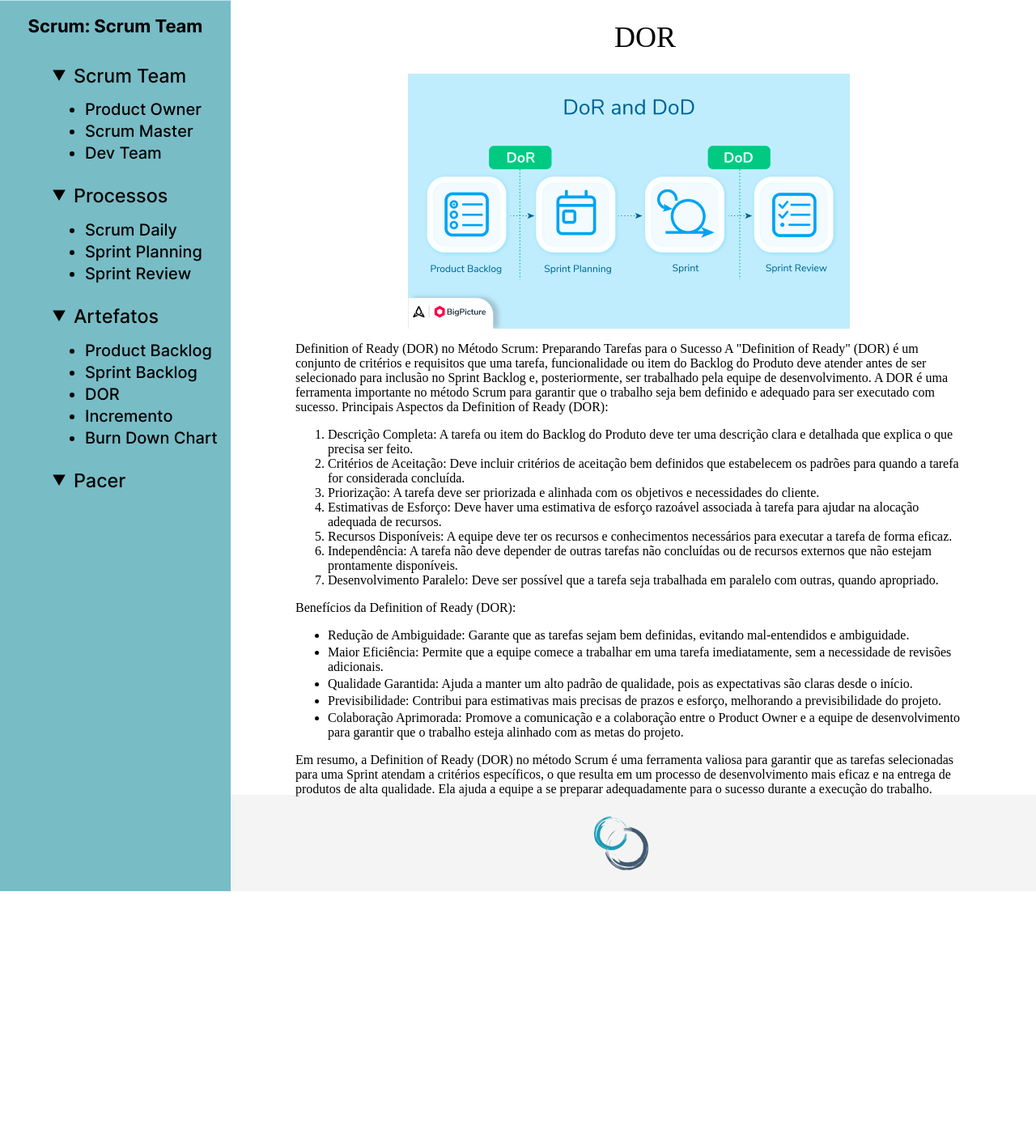
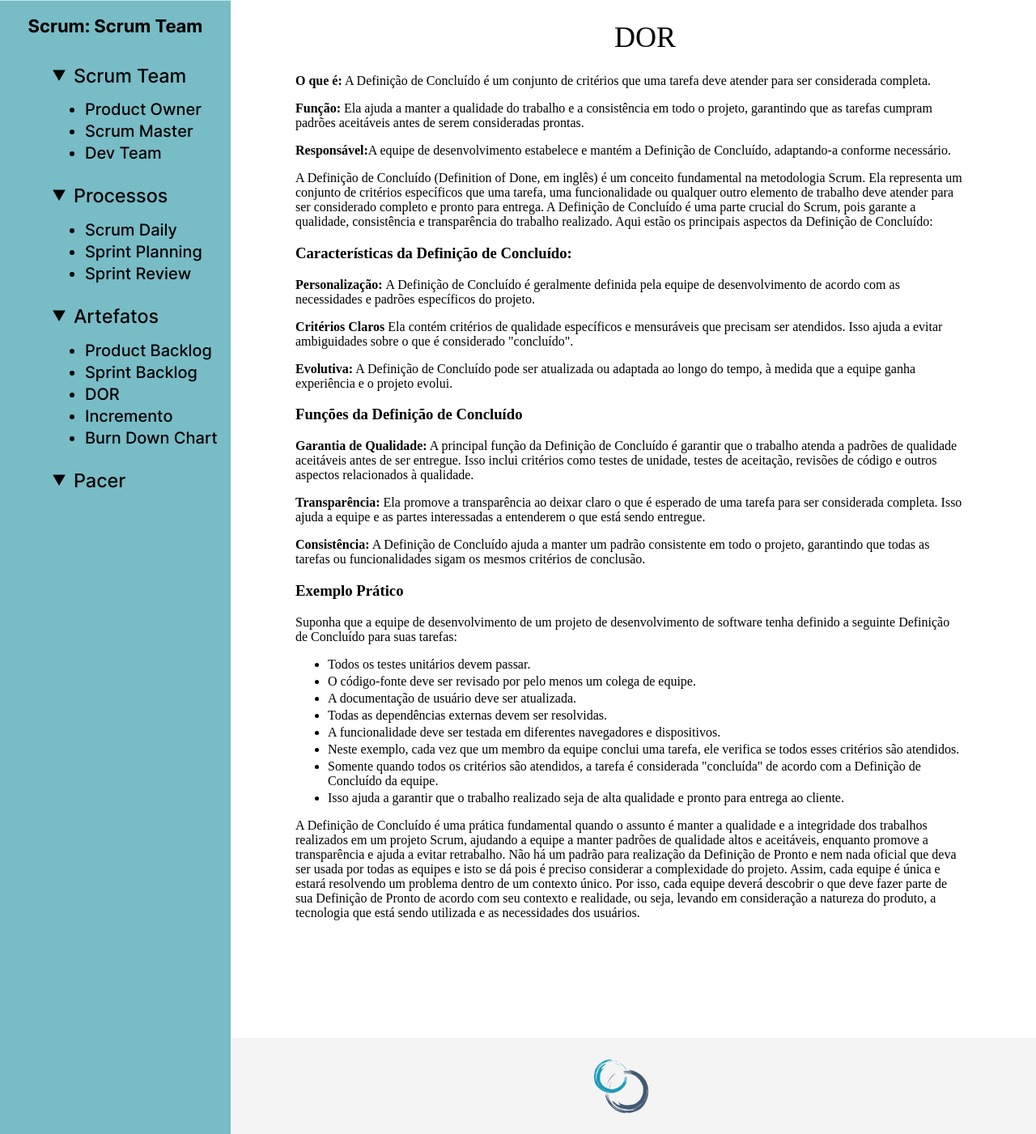
Before and after one commit to AvyaAquino/ADS-1-SEM-API, a Flask app: page /DOR in a window 1280 px wide; the page is wider, and only the part inside the window is pictured. Shown: the part 123-1524 px from the top of that part at 81% size. Before the commit the page ends 1224 px from the top of that part, so only its background shows below. Run offline with Flask 3, Linux system fonts and the light colour scheme.

Commit message:
feat: Inserção de conteúdo na página de Definição de Pronto

```diff
--- a/src/templates/Artefatos/DOR.html
+++ b/src/templates/Artefatos/DOR.html
@@ -1,56 +1,74 @@
 {% extends "Template.html" %}
 {% block content %}
 
-<body style="height: 1100px;">
+<body style="height: 1400px">
 
 </body>
-<div class="img">
-    <img src="{{ url_for('static', filename='DOR.png') }}"" alt=" DOR">
-</div>
-<p>Definition of Ready (DOR) no Método Scrum: Preparando Tarefas para o Sucesso
-    A "Definition of Ready" (DOR) é um conjunto de critérios e requisitos que uma tarefa, funcionalidade ou item do
-    Backlog do Produto deve atender antes de ser selecionado para inclusão no Sprint Backlog e, posteriormente, ser
-    trabalhado pela equipe de desenvolvimento. A DOR é uma ferramenta importante no método Scrum para garantir que o
-    trabalho seja bem definido e adequado para ser executado com sucesso.
-    Principais Aspectos da Definition of Ready (DOR):
+
+<p> <span style="font-weight: bold;"> O que é:</span> A Definição de Concluído é um conjunto de critérios que uma tarefa
+    deve atender para ser considerada completa.</p>
+<p> <span style="font-weight: bold;">Função:</span> Ela ajuda a manter a qualidade do trabalho e a consistência em todo
+    o projeto, garantindo que as tarefas cumpram padrões aceitáveis antes de serem consideradas prontas.</p>
+<p> <span style="font-weight: bold;">Responsável:</span>A equipe de desenvolvimento estabelece e mantém a Definição de
+    Concluído, adaptando-a conforme necessário.</p>
+
+<p>
+    A Definição de Concluído (Definition of Done, em inglês) é um conceito fundamental na metodologia Scrum. Ela
+    representa um conjunto de critérios específicos que uma tarefa, uma funcionalidade ou qualquer outro elemento de
+    trabalho deve atender para ser considerado completo e pronto para entrega. A Definição de Concluído é uma parte
+    crucial do Scrum, pois garante a qualidade, consistência e transparência do trabalho realizado. Aqui estão os
+    principais aspectos da Definição de Concluído:
 </p>
-<ol>
-    <li>Descrição Completa: A tarefa ou item do Backlog do Produto deve ter uma descrição clara e detalhada que explica
-        o
-        que precisa ser feito.</li>
-    <li>Critérios de Aceitação: Deve incluir critérios de aceitação bem definidos que estabelecem os padrões para quando
-        a
-        tarefa for considerada concluída.</li>
-    <li>Priorização: A tarefa deve ser priorizada e alinhada com os objetivos e necessidades do cliente.</li>
-    <li> Estimativas de Esforço: Deve haver uma estimativa de esforço razoável associada à tarefa para ajudar na
-        alocação
-        adequada de recursos.</li>
-    <li>Recursos Disponíveis: A equipe deve ter os recursos e conhecimentos necessários para executar a tarefa de forma
-        eficaz.</li>
-    <li>Independência: A tarefa não deve depender de outras tarefas não concluídas ou de recursos externos que não
-        estejam
-        prontamente disponíveis.</li>
-    <li>Desenvolvimento Paralelo: Deve ser possível que a tarefa seja trabalhada em paralelo com outras, quando
-        apropriado.</li>
-</ol>
-<p>Benefícios da Definition of Ready (DOR):</p>
+<h3>Características da Definição de Concluído:</h3>
 
+<p> <span style="font-weight: bold;">Personalização: </span> A Definição de Concluído é geralmente definida pela equipe
+    de desenvolvimento de acordo com as necessidades e padrões específicos do projeto.</p>
+
+<p> <span style="font-weight: bold;"> Critérios Claros</span> Ela contém critérios de qualidade específicos e
+    mensuráveis que precisam ser atendidos. Isso ajuda a evitar ambiguidades sobre o que é considerado "concluído".</p>
+
+<p> <span style="font-weight: bold;">Evolutiva:</span> A Definição de Concluído pode ser atualizada ou adaptada ao longo
+    do tempo, à medida que a equipe ganha experiência e o projeto evolui.</p>
+
+<h3>Funções da Definição de Concluído</h3>
+
+<p> <span style="font-weight: bold;">Garantia de Qualidade:</span> A principal função da Definição de Concluído é
+    garantir que o trabalho atenda a padrões de qualidade aceitáveis antes de ser entregue. Isso inclui critérios como
+    testes de unidade, testes de aceitação, revisões de código e outros aspectos relacionados à qualidade.</p>
+
+<p> <span style="font-weight: bold;">Transparência:</span> Ela promove a transparência ao deixar claro o que é esperado
+    de uma tarefa para ser considerada completa. Isso ajuda a equipe e as partes interessadas a entenderem o que está
+    sendo entregue.
+</p>
+
+<p> <span style="font-weight: bold;">Consistência:</span> A Definição de Concluído ajuda a manter um padrão consistente
+    em todo o projeto, garantindo que todas as tarefas ou funcionalidades sigam os mesmos critérios de conclusão.</p>
+
+<h3>Exemplo Prático</h3>
+
+<p>
+    Suponha que a equipe de desenvolvimento de um projeto de desenvolvimento de software tenha definido a seguinte
+    Definição de Concluído para suas tarefas:
 <ul>
-    <li> Redução de Ambiguidade: Garante que as tarefas sejam bem definidas, evitando mal-entendidos e ambiguidade.</li>
-    <li> Maior Eficiência: Permite que a equipe comece a trabalhar em uma tarefa imediatamente, sem a necessidade de
-        revisões
-        adicionais.</li>
-    <li>Qualidade Garantida: Ajuda a manter um alto padrão de qualidade, pois as expectativas são claras desde o início.
-    </li>
-    <li> Previsibilidade: Contribui para estimativas mais precisas de prazos e esforço, melhorando a previsibilidade do
-        projeto.</li>
-    <li>Colaboração Aprimorada: Promove a comunicação e a colaboração entre o Product Owner e a equipe de
-        desenvolvimento
-        para garantir que o trabalho esteja alinhado com as metas do projeto.</li>
+    <li>Todos os testes unitários devem passar.</li>
+    <li>O código-fonte deve ser revisado por pelo menos um colega de equipe.</li>
+    <li>A documentação de usuário deve ser atualizada. </li>
+    <li>Todas as dependências externas devem ser resolvidas.</li>
+    <li>A funcionalidade deve ser testada em diferentes navegadores e dispositivos.</li>
+    <li>Neste exemplo, cada vez que um membro da equipe conclui uma tarefa, ele verifica se todos esses critérios são
+        atendidos.</li>
+    <li>Somente quando todos os critérios são atendidos, a tarefa é considerada "concluída" de acordo com a Definição de
+        Concluído da equipe.</li>
+    <li> Isso ajuda a garantir que o trabalho realizado seja de alta qualidade e pronto para entrega ao cliente.</li>
 </ul>
-<p>Em resumo, a Definition of Ready (DOR) no método Scrum é uma ferramenta valiosa para garantir que as tarefas
-    selecionadas para uma Sprint atendam a critérios específicos, o que resulta em um processo de desenvolvimento mais
-    eficaz e na entrega de produtos de alta qualidade. Ela ajuda a equipe a se preparar adequadamente para o sucesso
-    durante a execução do trabalho.</p>
+<p>
+    A Definição de Concluído é uma prática fundamental quando o assunto é manter a qualidade e a integridade dos trabalhos realizados em um projeto
+    Scrum, ajudando a equipe a manter padrões de qualidade altos e aceitáveis, enquanto promove a transparência e ajuda a evitar retrabalho.
+    Não há um padrão para realização da Definição de Pronto e nem nada oficial que deva ser usada por todas as equipes e isto se dá pois é preciso considerar a complexidade
+    do projeto. Assim, cada equipe é única e estará resolvendo um problema dentro de um contexto único. Por
+    isso, cada equipe deverá descobrir o que deve fazer parte de sua Definição de Pronto de acordo com seu contexto e realidade, ou
+    seja, levando em consideração a natureza do produto, a tecnologia que está sendo utilizada e as necessidades dos
+    usuários.
+</p>
 
 {% endblock %}
```
